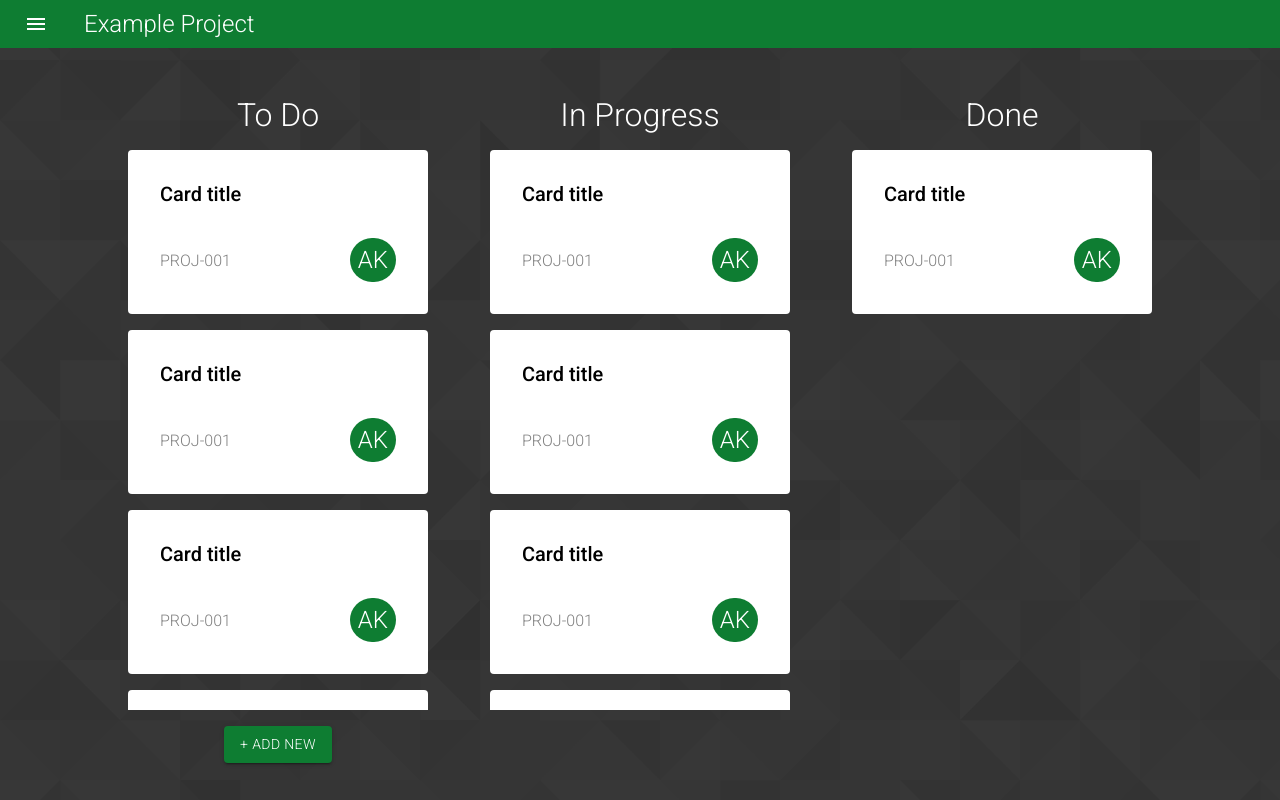
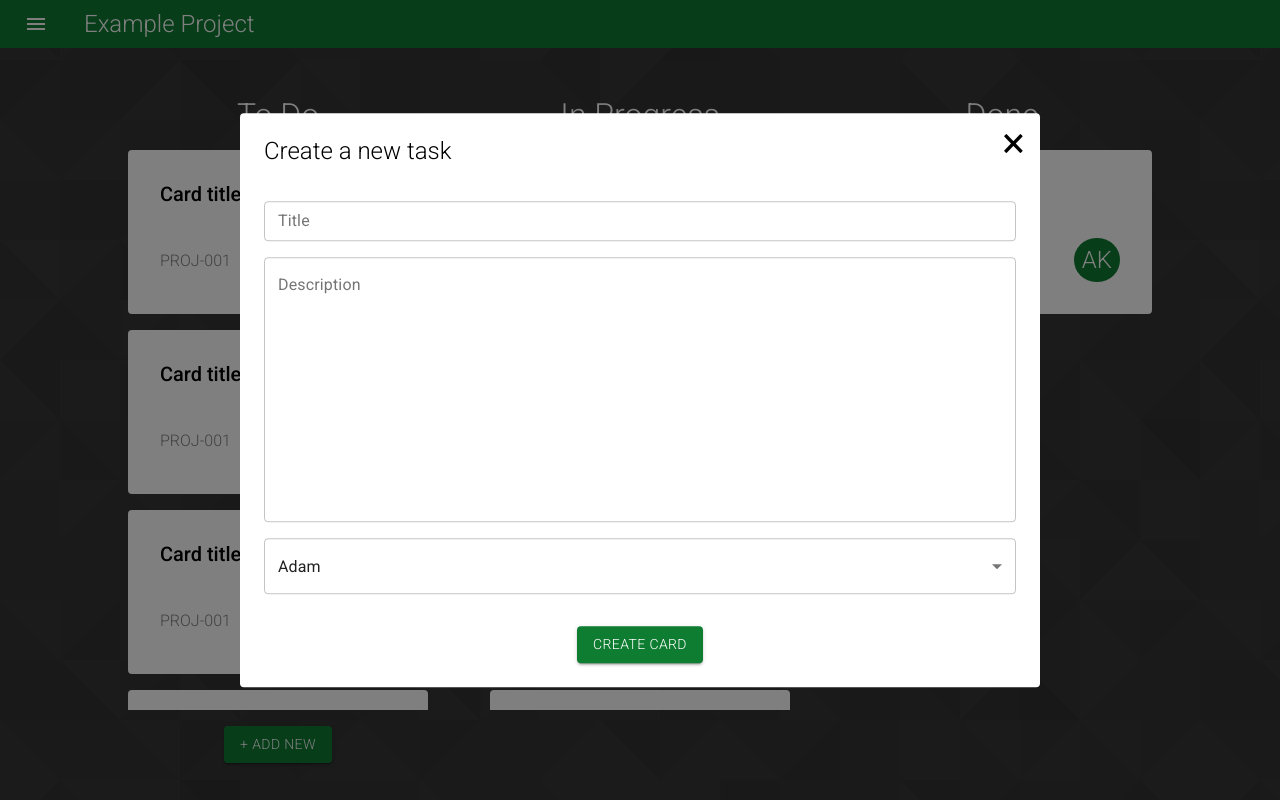
Before and after one commit to AdamKohari/kanban-frontend, a React (Create React App) app: page /board/1 in a window 1280 px wide. Both pictures are taken after a click on the button "+ ADD NEW". Built offline with nearby package versions, Linux system fonts and the light colour scheme.

Commit message:
Formik, create card popup

```diff
--- a/package.json
+++ b/package.json
@@ -15,6 +15,7 @@
     "formik": "^2.2.6",
     "node-sass": "^5.0.0",
     "react": "^17.0.2",
+    "react-beautiful-dnd": "^13.1.0",
     "react-dom": "^17.0.2",
     "react-redux": "^7.2.4",
     "react-router-dom": "^5.2.0",
@@ -51,6 +52,7 @@
     ]
   },
   "devDependencies": {
+    "@types/react-beautiful-dnd": "^13.0.0",
     "@types/react-router-dom": "^5.1.7"
   }
 }
--- a/src/App.scss
+++ b/src/App.scss
@@ -4,3 +4,29 @@
   overflow-y: auto;
   background: url('./resources/img/footer_lodyas.png');
 }
+
+.validation-error {
+  display: flex;
+  justify-content: center;
+  font-size: 0.75rem;
+  margin-top: -1rem;
+  background-color: #c21616;
+  border-radius: 4px;
+  color: white;
+  padding: 0.25rem 0;
+}
+
+.action-button {
+  display: flex;
+  justify-content: center;
+  padding-top: 1rem;
+}
+
+.green-button {
+  background-color: #0e7d32 !important;
+  color: white !important;
+}
+.green-button:disabled {
+  background-color: gray !important;
+  color: white !important
+}
--- a/src/components/board/Board.tsx
+++ b/src/components/board/Board.tsx
@@ -1,9 +1,18 @@
 import './Board.scss';
 import Card from "./card/Card";
-import {Button} from "@material-ui/core";
-import {GreenButtonStyle} from "../../shared-components/contants";
+import {Button, Modal} from "@material-ui/core";
+import {DragDropContext} from 'react-beautiful-dnd';
+import {useState, Fragment} from "react";
+import CreateCardPopup from "./create-card-popup/CreateCardPopup";
 
 export default function Board() {
+
+    const [modalOpen, setModalOpen] = useState(false);
+
+    const onDragEnd = (result: any) => {
+      console.log(result);
+    };
+
     return (
         <div className="board-div">
             <div className="board-content">
@@ -13,6 +22,7 @@ export default function Board() {
                     <h1>Done</h1>
                 </div>
 
+                <DragDropContext onDragEnd={onDragEnd}>
                     <div className="table-section">
                         <div>
                             <div className="vertical-card-holder">
@@ -23,7 +33,9 @@ export default function Board() {
                                 <Card />
                             </div>
                             <div className="plus-button-holder">
-                            <Button variant="contained" style={GreenButtonStyle}>+ Add New</Button>
+                                <Button variant="contained"
+                                        onClick={() => setModalOpen(true)}
+                                        className="green-button">+ Add New</Button>
                             </div>
                         </div>
                         <div className="vertical-card-holder">
@@ -36,7 +48,14 @@ export default function Board() {
                             <Card />
                         </div>
                     </div>
+                </DragDropContext>
             </div>
+
+            <Modal open={modalOpen} onClose={() => setModalOpen(false)}>
+                {<Fragment>
+                    <CreateCardPopup close={() => setModalOpen(false)}/>
+                </Fragment>}
+            </Modal>
         </div>
     );
 }
--- /dev/null
+++ b/src/components/board/create-card-popup/CreateCardPopup.scss
@@ -0,0 +1,37 @@
+.create-card-popup {
+  background-color: white;
+  position: relative;
+  left: 50%;
+  top: 50%;
+  transform: translateX(-50%) translateY(-50%);
+  width: fit-content;
+  padding: 1.5rem;
+  max-height: 100vh;
+  min-width: 800px;
+  overflow-y: auto;
+  max-width: 85vw;
+  border-radius: 4px;
+  animation: grow 0.5s ease-in-out;
+  .header {
+    display: flex;
+    justify-content: space-between;
+    margin-bottom: 2rem;
+    div {
+      font-size: 1.75rem;
+      margin-top: -1rem;
+      margin-right: -0.5rem;
+      cursor: pointer;
+    }
+    div:hover {
+      color: #0e7d32;
+    }
+  }
+  .input-field {
+    margin: 1rem 0;
+  }
+}
+
+@keyframes grow {
+  0% {opacity: 0}
+  100% {opacity: 1}
+}
--- /dev/null
+++ b/src/components/board/create-card-popup/CreateCardPopup.tsx
@@ -0,0 +1,79 @@
+import './CreateCardPopup.scss';
+import {Button, MenuItem, Select, TextField} from "@material-ui/core";
+import {useFormik} from "formik";
+import * as Yup from 'yup';
+
+type CreateCardPopupProps = {
+    close: () => void
+}
+export default function CreateCardPopup({ close }: CreateCardPopupProps) {
+    const formik = useFormik({
+        initialValues: {
+            title: '',
+            desc: '',
+            person: 'SELF'
+        },
+
+        onSubmit: (values) => {
+            console.log(values);
+        },
+
+        validationSchema: Yup.object({
+            title: Yup.string()
+                .required('Title is required'),
+            desc: Yup.string()
+                .required('Description is required!')
+        })
+    });
+
+
+    return (
+        <div className="create-card-popup">
+            <div className="header">
+                <h2>Create a new task</h2>
+                <div onClick={close}>🗙</div>
+            </div>
+
+            <form>
+                <div className="input-field">
+                    <TextField name="title" label="Title"
+                               onChange={formik.handleChange}
+                               fullWidth={true}
+                               onBlur={formik.handleBlur}
+                               size="small" variant="outlined"/>
+                </div>
+                { formik.touched.title && formik.errors.title &&
+                <div className="validation-error">
+                    {formik.errors.title}
+                </div>}
+
+                <div className="input-field">
+                    <TextField name="desc" label="Description"
+                               onChange={formik.handleChange}
+                               onBlur={formik.handleBlur}
+                               fullWidth={true} multiline={true}
+                               rows={12} variant="outlined"/>
+                </div>
+                { formik.touched.desc && formik.errors.desc &&
+                <div className="validation-error">
+                    {formik.errors.desc}
+                </div>}
+
+                <div className="input-field">
+                    <Select variant="outlined" fullWidth={true} value={formik.values.person}
+                            onBlur={formik.handleBlur}
+                            onChange={formik.handleChange} name="person">
+                        <MenuItem value="SELF">Adam</MenuItem>
+                    </Select>
+                </div>
+
+                <div className="action-button">
+                    <Button variant="contained"
+                            className="green-button"
+                            disabled={!formik.isValid}
+                            type="submit">Create Card</Button>
+                </div>
+            </form>
+        </div>
+    );
+}
--- a/src/shared-components/contants.tsx
+++ /dev/null
@@ -1,4 +0,0 @@
-export const GreenButtonStyle = {
-    backgroundColor: '#0e7d32',
-    color: 'white'
-}
```
Also changed, not shown: 1 other file (tests, documents, lock files or other folders). Lines whose indentation alone changed are shown as unchanged.
